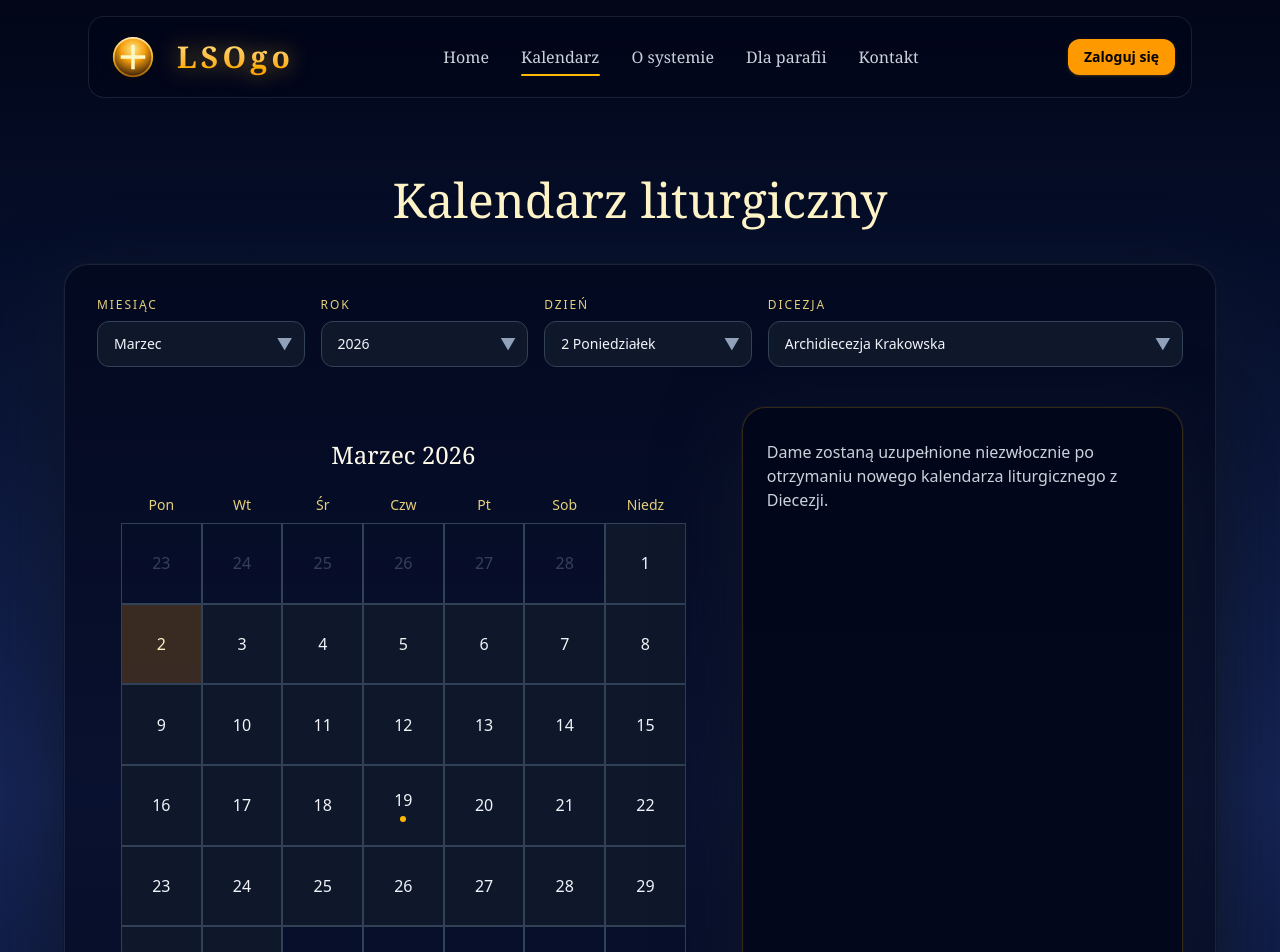
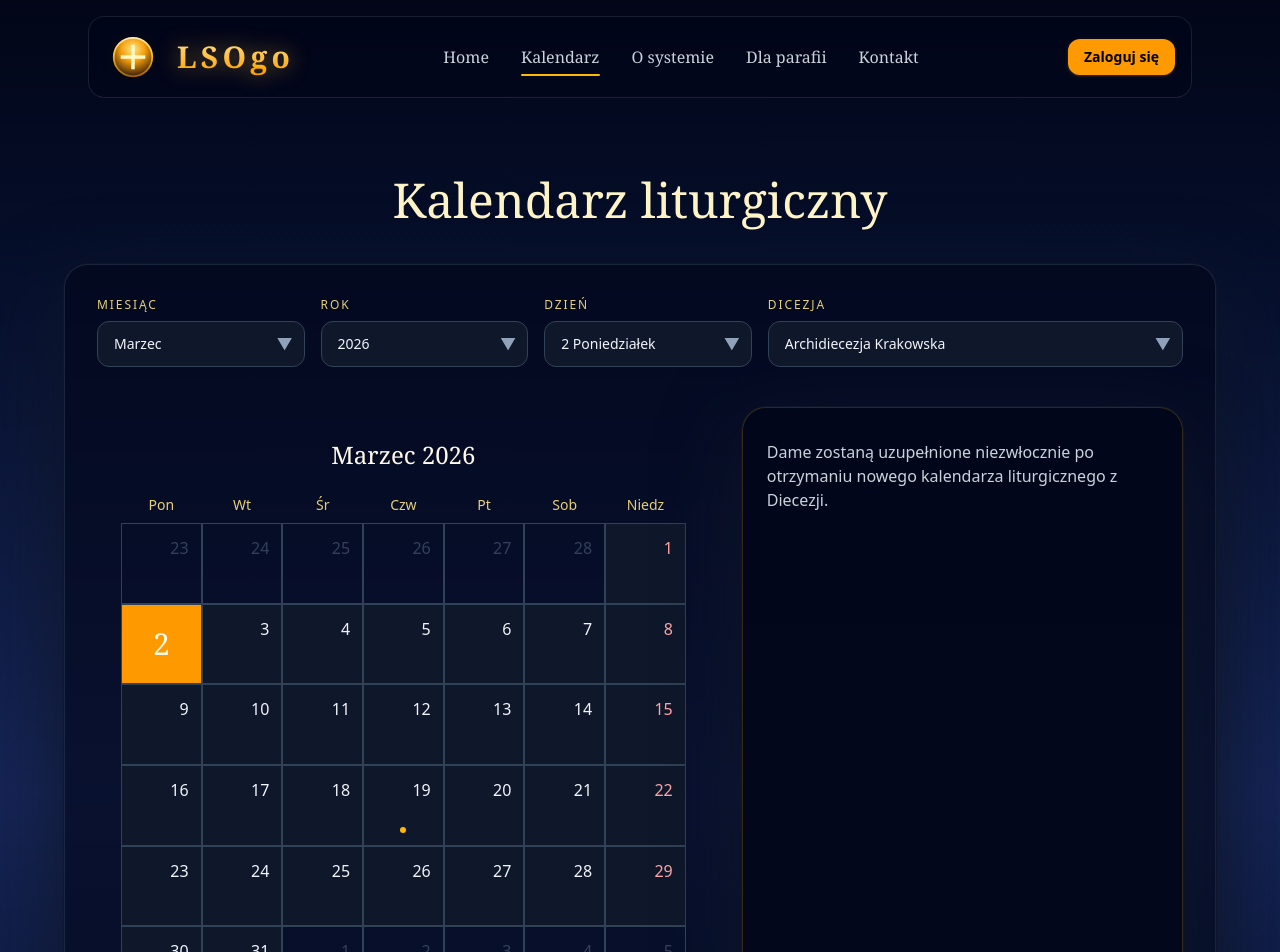
Before and after one commit to grzegorz2803/lsogo-web, a React (Vite) app: page /kalendarz in a window 1280 px wide. Shown: the top 952 px of the page. Built offline with nearby package versions, Linux system fonts and the light colour scheme.

Commit message:
style: enhance calendar grid with Sunday highlight and glowing selected day

```diff
--- a/src/components/CalendarPage/CalendarMonthGrid.tsx
+++ b/src/components/CalendarPage/CalendarMonthGrid.tsx
@@ -33,6 +33,9 @@ function getMonthStartOffset(year: number, month: number) {
   const firstDay = new Date(year, month, 1).getDay();
   return firstDay === 0 ? 6 : firstDay - 1;
 }
+function isSunday(year: number, month: number, day: number) {
+  return new Date(year, month, day).getDay() === 0;
+}
 export function CalendarMonthGrid({
   selectedYear,
   selectedMonth,
@@ -66,11 +69,10 @@ export function CalendarMonthGrid({
         {Array.from({ length: monthStartOffset }).map((_, index) => {
           const day = daysInPrevMonth - monthStartOffset + index + 1;
           return (
-            <div
-              key={`prev-${day}`}
-              className="aspect-square border border-slate-700 flex items-center justify-center text-slate-500"
-            >
-              <span className="text-base font-medium opacity-50">{day}</span>
+            <div className="relative aspect-square border border-slate-700">
+              <span className="absolute right-3 top-3 text-base font-medium text-slate-500/50">
+                {day}
+              </span>
             </div>
           );
         })}
@@ -83,6 +85,7 @@ export function CalendarMonthGrid({
           );
           const hasData = data.some((item) => item.date === dateString);
           const isSelected = dayNumber === selectedDay;
+          const sunday = isSunday(selectedYear, selectedMonth, dayNumber);
 
           return (
             <button
@@ -93,27 +96,44 @@ export function CalendarMonthGrid({
                 "aspect-square flex items-center justify-center",
                 "border border-slate-700 text-sm transition",
                 isSelected
-                  ? "bg-amber-500/20 text-amber-100"
-                  : "bg-slate-900 text-slate-100 hover:bg-slate-800",
+                  ? "border-amber-300 bg-amber-500"
+                  : "border-slate-700 bg-slate-900 text-slate-100 hover:bg-slate-800",
               ].join(" ")}
             >
-              <div className="flex h-full flex-col items-center justify-center">
-                <span className="text-base font-medium">{dayNumber}</span>
-                {hasData && (
-                  <span className="mt-1 h-1.5 w-1.5 rounded-full bg-amber-400" />
-                )}
-              </div>
+              {isSelected ? (
+                <div className="relative flex h-full w-full items-center justify-center">
+                  <span className="text-3xl font-serif text-amber-50 ">
+                    {dayNumber}
+                  </span>
+
+                  {hasData && (
+                    <span className="absolute bottom-3 left-1/2 h-2 w-2 -translate-x-1/2 rounded-full bg-amber-400" />
+                  )}
+                </div>
+              ) : (
+                <div className="relative h-full w-full">
+                  <span
+                    className={[
+                      "absolute right-3 top-3 text-base font-medium",
+                      sunday ? "text-red-300" : "text-slate-100",
+                    ].join(" ")}
+                  >
+                    {dayNumber}
+                  </span>
+
+                  {hasData && (
+                    <span className="absolute bottom-3 left-1/2 h-1.5 w-1.5 -translate-x-1/2 rounded-full bg-amber-400" />
+                  )}
+                </div>
+              )}
             </button>
           );
         })}
         {Array.from({ length: trailingDaysCount }).map((_, index) => {
           const nextMonthDay = index + 1;
           return (
-            <div
-              key={`next-${nextMonthDay}`}
-              className="aspect-square border border-slate-700 flex items-center justify-center text-slate-500"
-            >
-              <span className="text-base font-medium opacity-50">
+            <div className="relative aspect-square border border-slate-700">
+              <span className="absolute right-3 top-3 text-base font-medium text-slate-500/50">
                 {nextMonthDay}
               </span>
             </div>
```
